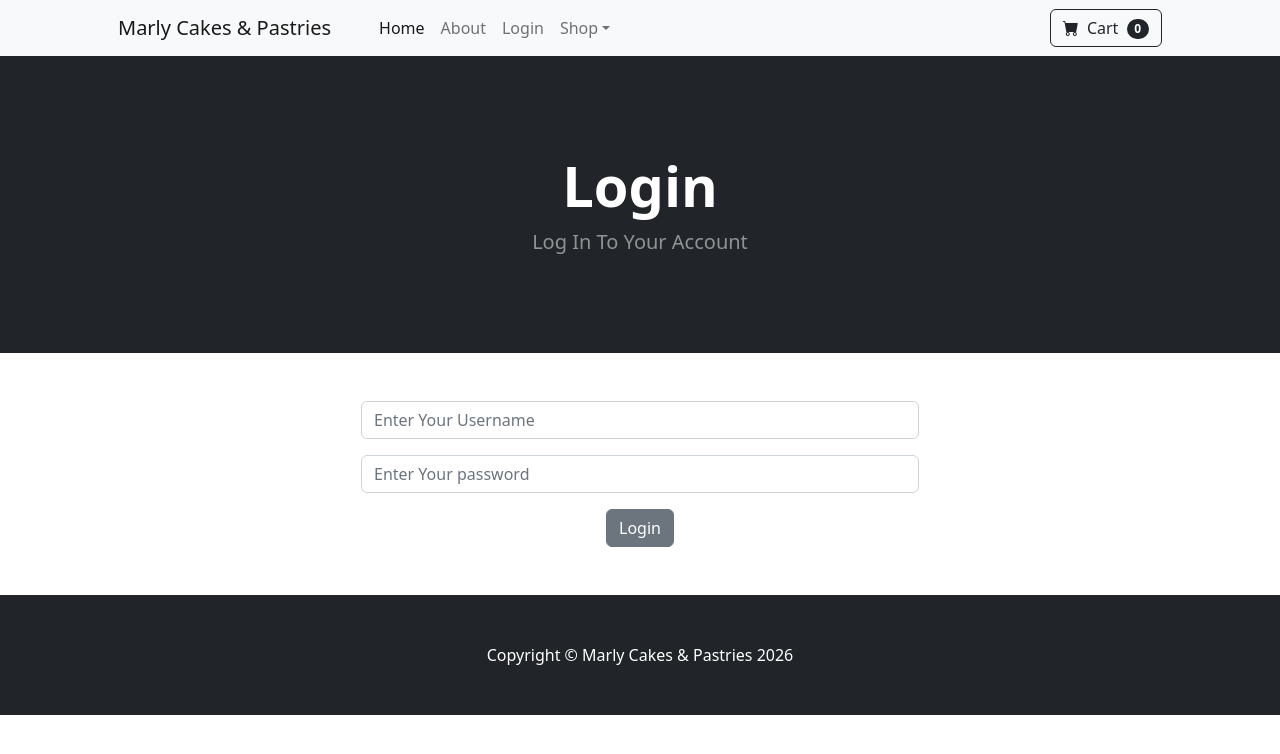
After one commit to petermuremi351/Marly-Cakes-and-Pastries, a Django app: page /login/ in a window 1280 px wide. The commit adds this page. Shown: the top 754 px of the page. Run offline with Django 5.2, Linux system fonts and the light colour scheme; some libraries are stand-ins or nearby versions.

Commit message:
login and logout

```diff
--- a/store/templates/base.html
+++ b/store/templates/base.html
@@ -19,6 +19,15 @@
 
 <body>
     {% include 'navbar.html' %}
+    {% if messages %}
+    {% for message in messages %}
+    <div class=alert alert-warning alert-dismissible fade="show" role="alert">
+        {{ message }}
+        <button type="button" class="btn-close" data-bs-dismiss="alert" aria-label="Close"></button>
+    </div>
+
+    {% endfor %}
+    {% endif %}
     {% block content %}
 
     {% endblock %}
--- /dev/null
+++ b/store/templates/login.html
@@ -0,0 +1,39 @@
+{% extends 'base.html' %}
+
+{% block content %}
+<header class="bg-dark py-5">
+    <div class="container px-4 px-lg-5 my-5">
+        <div class="text-center text-white">
+            <h1 class="display-4 fw-bolder">Login</h1>
+            <p class="lead fw-normal text-white-50 mb-0">Log In To Your Account</p>
+        </div>
+    </div>
+</header>
+<br/><br/>
+
+<div class="container">
+    <div class="row">
+        <center>
+            <div class="col-md-6">
+                <form method="POST" action="{% url 'login' %}">
+                    {% csrf_token %}
+                    <div class="mb-3">
+
+                        <input type="text" class="form-control" name="username" placeholder="Enter Your Username">
+
+                    </div>
+                    <div class="mb-3">
+
+                        <input type="password" class="form-control" name="password" placeholder="Enter Your password">
+                    </div>
+
+                    <button type="submit" class="btn btn-secondary">Login</button>
+                </form>
+            </div>
+        </center>
+    </div>
+</div>
+<br /><br />
+
+
+{% endblock %}
--- a/store/templates/navbar.html
+++ b/store/templates/navbar.html
@@ -1,13 +1,25 @@
 <nav class="navbar navbar-expand-lg navbar-light bg-light">
     <div class="container px-4 px-lg-5">
-        <a class="navbar-brand" href="#!">Marly Cakes & Pastries</a>
+        <a class="navbar-brand" href="{% url 'home' %}">Marly Cakes & Pastries</a>
         <button class="navbar-toggler" type="button" data-bs-toggle="collapse" data-bs-target="#navbarSupportedContent"
             aria-controls="navbarSupportedContent" aria-expanded="false" aria-label="Toggle navigation"><span
                 class="navbar-toggler-icon"></span></button>
         <div class="collapse navbar-collapse" id="navbarSupportedContent">
             <ul class="navbar-nav me-auto mb-2 mb-lg-0 ms-lg-4">
-                <li class="nav-item"><a class="nav-link active" aria-current="page" href="#!">Home</a></li>
+                <li class="nav-item"><a class="nav-link active" aria-current="page" href="{% url 'home' %}">Home</a>
+                </li>
                 <li class="nav-item"><a class="nav-link" href="{% url 'about' %}">About</a></li>
+                {% if user.is_authenticated %}
+                <li class="nav-item"><a class="nav-link" href="{% url 'logout' %}">Logout</a></li>
+                {% else %}
+
+                <li class="nav-item"><a class="nav-link" href="{% url 'login' %}">Login</a></li>
+
+                {% endif %}
+
+
+
+
                 <li class="nav-item dropdown">
                     <a class="nav-link dropdown-toggle" id="navbarDropdown" href="#" role="button"
                         data-bs-toggle="dropdown" aria-expanded="false">Shop</a>
--- a/store/urls.py
+++ b/store/urls.py
@@ -5,4 +5,6 @@ from . import views
 urlpatterns = [
    path('', views.home, name='home'),
    path('about/', views.about, name='about'),
+   path('login/', views.login_user, name='login'),
+   path('logout/', views.logout_user, name='logout'),
 ]
--- a/store/views.py
+++ b/store/views.py
@@ -1,9 +1,35 @@
-from django.shortcuts import render
-from . models import Product
+from django.shortcuts import render, redirect
+from .models import Product
+from django.contrib.auth import authenticate, login, logout
+from django.contrib import messages
+
 
 def home(request):
     products = Product.objects.all()
-    return render(request, 'home.html', {'products':products})
+    return render(request, "home.html", {"products": products})
+
 
 def about(request):
-    return render(request, 'about.html', {})
+    return render(request, "about.html", {})
+
+
+def login_user(request):
+    if request.method == "POST":
+        username = request.POST['username']
+        password = request.POST['password']
+        user = authenticate(request, username=username, password=password)
+        if user is not None:
+            login(request, user)
+            messages.success(request, ("You have been logged in!"))
+            return redirect('home')
+        else:
+            messages.success(request, ("There was an error, please try again..."))
+            return redirect('login')
+
+    else:
+        return render(request, 'login.html', {})
+
+def logout_user(request):
+    logout(request)
+    messages.success(request,("You have been logged out!"))
+    return redirect('home')
```
Also changed, not shown: db.sqlite3.
